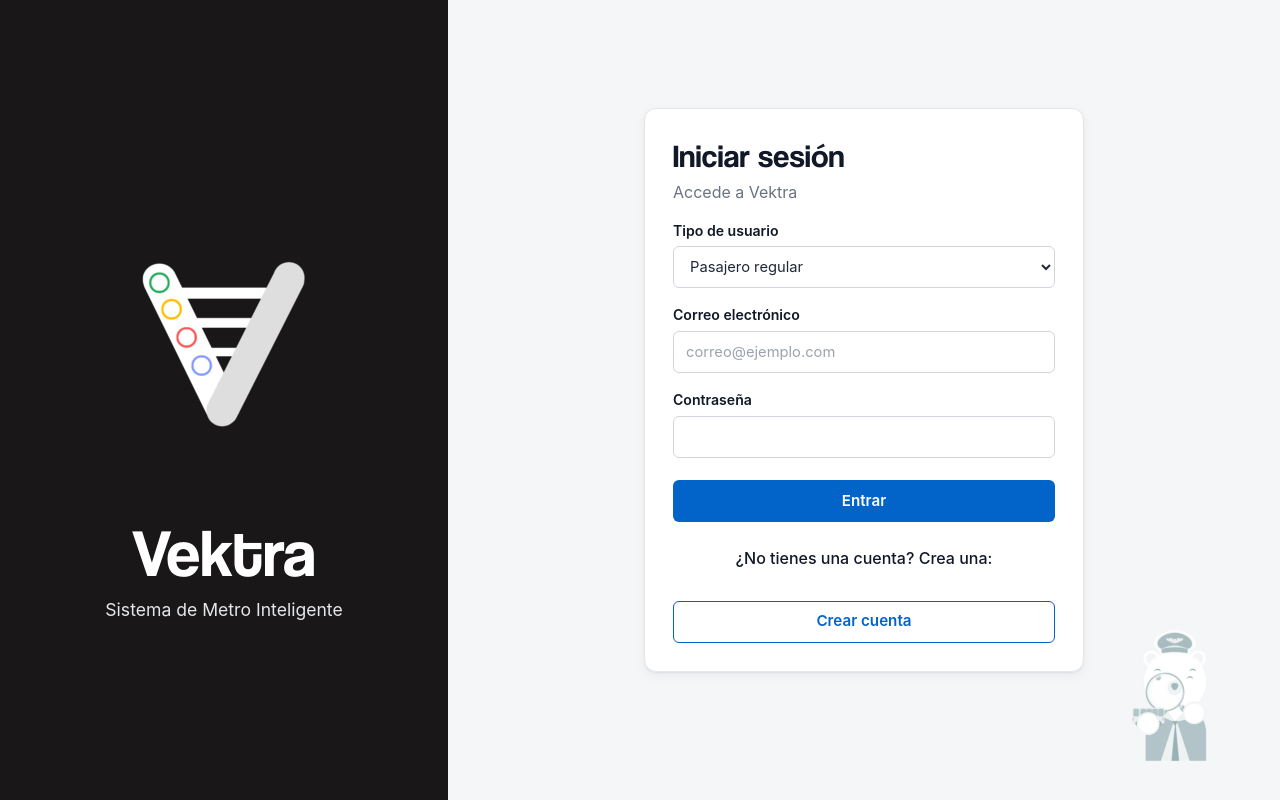
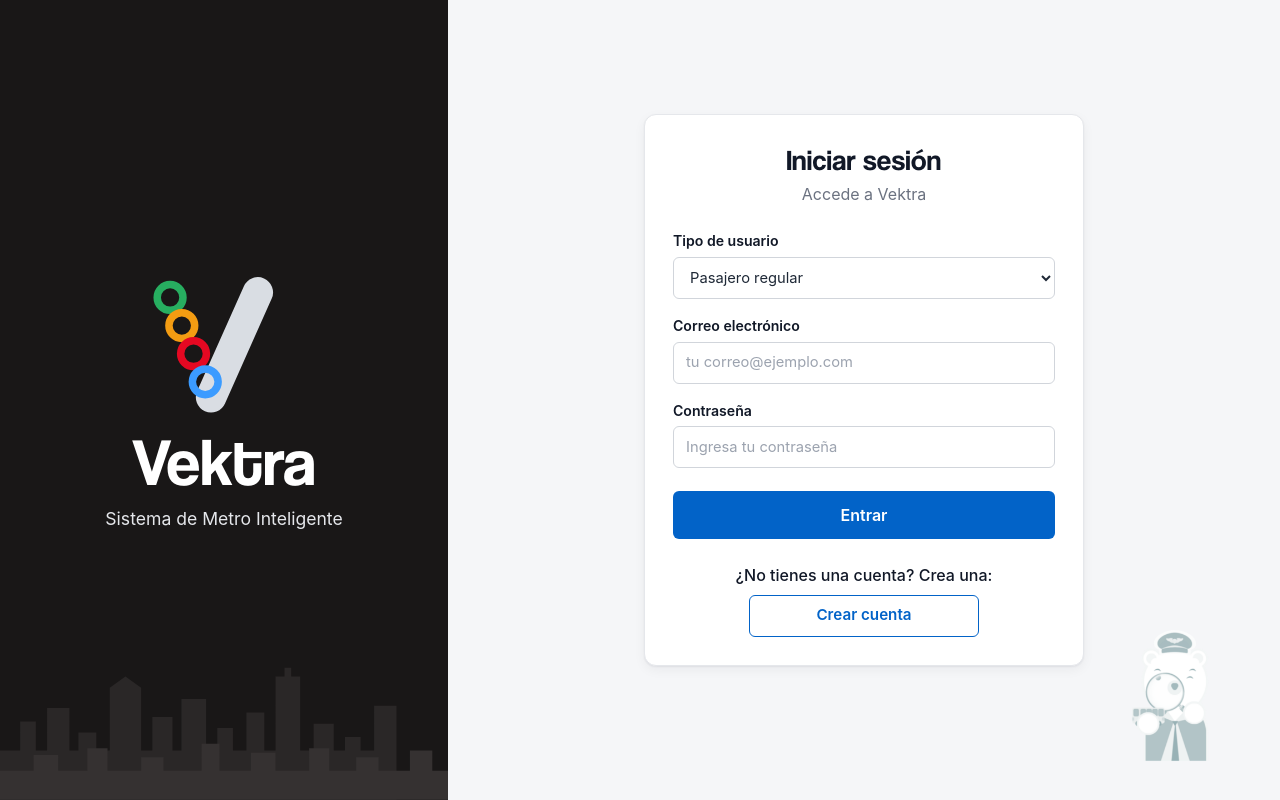
Before and after one commit to eymontenegro/Vektra, a Spring app: page /auth/login in a window 1280 px wide. Run offline with Thymeleaf, Linux system fonts and the light colour scheme; the template is opened without the code that fills it, so the values that code supplies are empty; database files in the repository are not loaded.

Commit message:
feat: redesign login page with brand panel

```diff
--- a/src/main/resources/templates/auth/login.html
+++ b/src/main/resources/templates/auth/login.html
@@ -1,38 +1,56 @@
-
 <!DOCTYPE html>
 <html lang="es" xmlns:th="http://www.thymeleaf.org">
 <head th:replace="~{fragments/layout :: head('Iniciar sesión')}"></head>
-<body class="auth-page">
+<body>
 <main class="auth-layout">
     <section class="auth-brand" aria-hidden="true">
-        <img src="/images/vektra-logo.png" alt="" class="auth-logo">
-        <p class="auth-brand-name">Vektra</p>
-        <p class="auth-brand-tagline">Sistema de Metro Inteligente</p>
+        <div class="auth-brand-content">
+            <svg th:replace="~{fragments/layout :: logo(150)}"></svg>
+            <p class="auth-brand-name">Vektra</p>
+            <p class="auth-brand-tagline">Sistema de Metro Inteligente</p>
+        </div>
+        <!-- Silueta de la ciudad, solo decorativa. -->
+        <svg class="skyline" viewBox="0 0 400 140" preserveAspectRatio="xMidYMax slice" aria-hidden="true">
+            <path fill="#2A2727" d="M0 140V96h18V70h14v26h10V58h20v38h8V80h16v16h12V40l14-10 14 10v56h10V66h18v30h8V50h22v46h10V76h14v20h12V62h16v34h10V30h8v-8h6v8h8v66h12V72h18v24h10V84h14v12h12V56h20v84z"></path>
+            <path fill="#353131" d="M0 140v-26h30v-14h22v14h26v-20h18v20h30v-12h20v12h34v-24h16v24h28v-16h22v16h30v-20h18v20h24v-12h20v12h28v-18h20v18h14v26z"></path>
+        </svg>
     </section>
+
     <section class="auth-form-side">
         <div th:replace="~{fragments/layout :: flash}"></div>
+
         <form method="post" action="/login" class="card form" data-validate>
-            <h1>Iniciar sesión</h1>
-            <p class="muted">Accede a Vektra</p>
-            <div class="alert alert-error" role="alert" th:if="${error}" th:text="${error}">Error</div>
+            <div class="auth-mobile-brand"><svg th:replace="~{fragments/layout :: logo(56)}"></svg></div>
+            <div class="card-title">
+                <h1>Iniciar sesión</h1>
+                <p class="muted">Accede a Vektra</p>
+            </div>
+
+            <th:block th:if="${error}"><div th:replace="~{fragments/layout :: formError(${error})}"></div></th:block>
             <input type="hidden" name="_csrf" th:value="${csrfToken}">
+
             <label for="userType">Tipo de usuario</label>
             <select id="userType" name="userType" data-toggle-register>
                 <option value="PASSENGER" th:selected="${userType == 'PASSENGER'}">Pasajero regular</option>
                 <option value="ADMIN" th:selected="${userType == 'ADMIN'}">Administrador</option>
             </select>
+
             <label for="email">Correo electrónico</label>
             <input id="email" name="email" type="email" required maxlength="150"
-                   autocomplete="username" placeholder="correo@ejemplo.com" th:value="${email}"
+                   autocomplete="username" placeholder="tu correo@ejemplo.com" th:value="${email}"
                    data-message-required="Escribe tu correo electrónico."
                    data-message-type="El correo no tiene un formato válido.">
+
             <label for="password">Contraseña</label>
             <input id="password" name="password" type="password" required autocomplete="current-password"
+                   placeholder="Ingresa tu contraseña"
                    data-message-required="Escribe tu contraseña.">
-            <button type="submit" class="btn btn-primary btn-block">Entrar</button>
+
+            <button type="submit" class="btn btn-primary btn-block btn-lg">Entrar</button>
+
             <div class="register-hint" id="registerHint">
                 <p>¿No tienes una cuenta? Crea una:</p>
-                <a href="/register" class="btn btn-outline btn-block">Crear cuenta</a>
+                <a href="/register" class="btn btn-outline">Crear cuenta</a>
             </div>
         </form>
         <img src="/images/login-mascot.png" alt="" class="auth-mascot">
```
